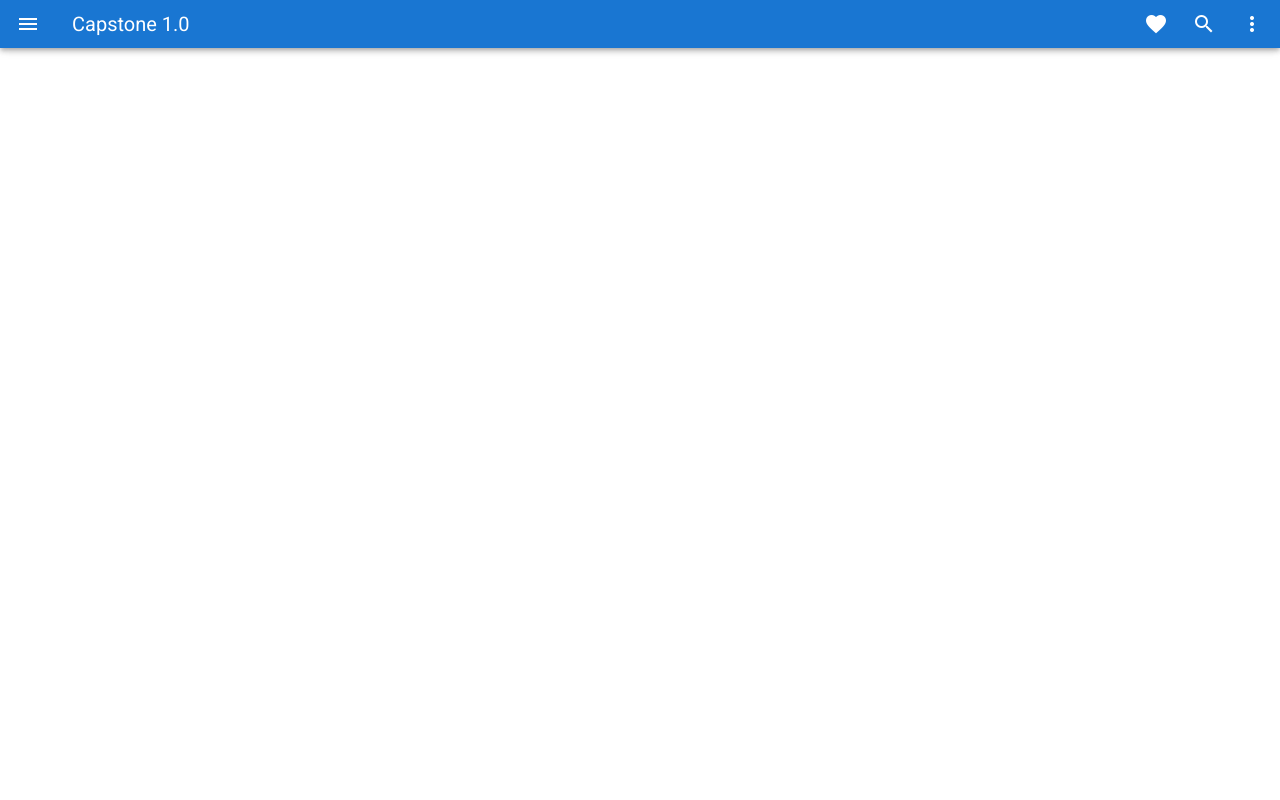
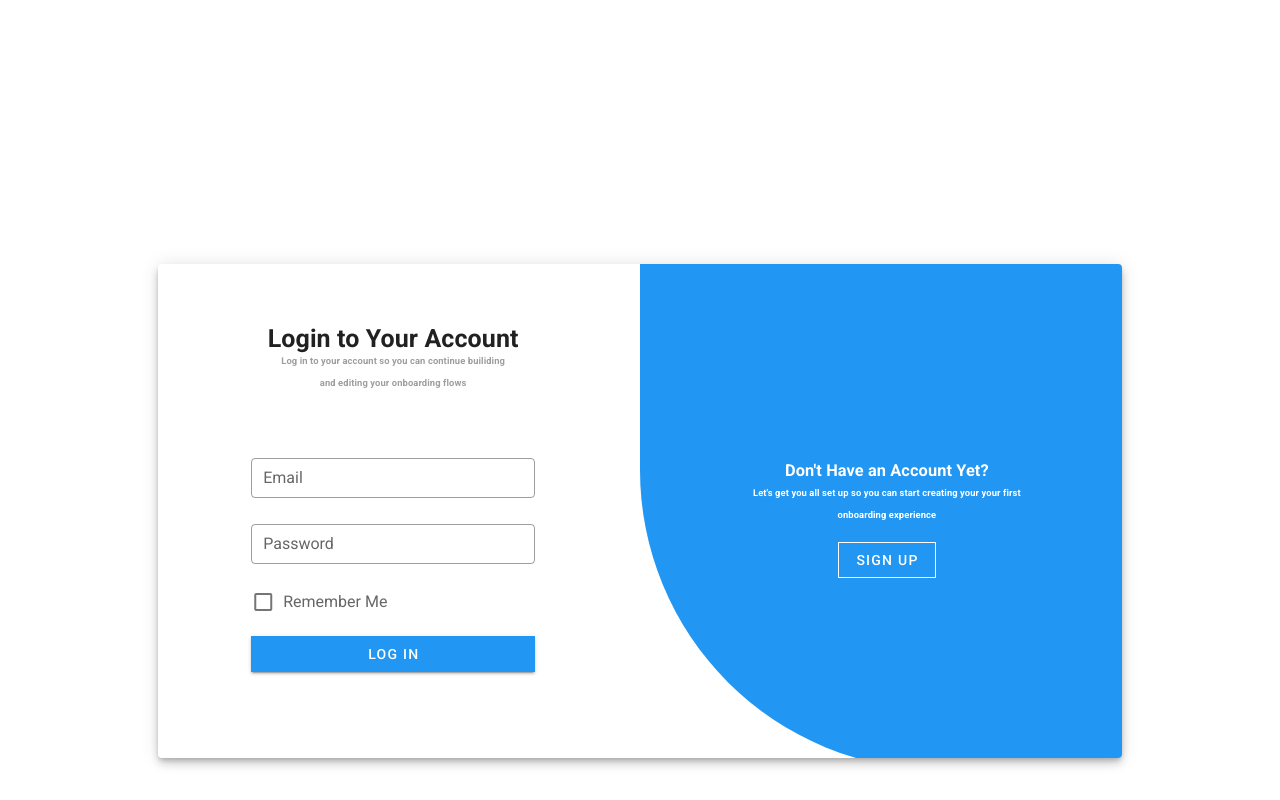
Before and after one commit to LeoPavlovski/capstone-app, a Vue app: page /login in a window 1280 px wide. Built offline with nearby package versions, Linux system fonts and the light colour scheme.

Commit message:
feat  : Started to implement the register and the login screen ,

```diff
--- a/src/App.vue
+++ b/src/App.vue
@@ -3,6 +3,7 @@
     <v-main>
       <router-view/>
       <v-app-bar
+           v-if="$route.path !=='/login'"
           color="primary accent-4"
           dense
           dark
@@ -10,7 +11,7 @@
       >
         <v-app-bar-nav-icon></v-app-bar-nav-icon>
 
-        <v-toolbar-title>Capstone 1.0</v-toolbar-title>
+        <v-toolbar-title>Internship Finder</v-toolbar-title>
 
         <v-spacer></v-spacer>
 
--- /dev/null
+++ b/src/components/Login.vue
@@ -0,0 +1,146 @@
+<template>
+  <v-container>
+    <v-row align="center" justify="center"  style="margin-top:200px;">
+      <v-col cols="12" sm="10">
+        <v-card class="elevation-6 mt-10" >
+          <v-window v-model="step">
+            <v-window-item :value="1">
+              <v-row>
+                <v-col cols="12" md="6">
+                  <v-card-text class="mt-12">
+                    <h4
+                        class="text-center"
+                        style="font-size:25px;"
+                    >Login to Your Account</h4>
+                    <h6
+                        class="text-center  grey--text "
+                    >Log in to your account so you can continue builiding <br>and editing your onboarding flows</h6>
+                    <v-row align="center" justify="center">
+                      <v-col cols="12" sm="8">
+
+                        <v-text-field
+                            label="Email"
+                            outlined
+                            dense
+                            color="blue"
+                            autocomplete="false"
+                            class="mt-16"
+                        />
+                        <v-text-field
+                            label="Password"
+                            outlined
+                            dense
+                            color="blue"
+                            autocomplete="false"
+                            type="password"
+
+                        />
+                        <v-row>
+                          <v-col cols="12" sm="7">
+                            <v-checkbox
+
+                                label="Remember Me"
+                                class="mt-n1"
+                                color="blue"
+                            > </v-checkbox>
+                          </v-col>
+                        </v-row>
+                        <v-btn color="blue" dark block tile>Log in</v-btn>
+                      </v-col>
+                    </v-row>
+                  </v-card-text>
+                </v-col>
+                <v-col cols="12" md="6" class="blue rounded-bl-xl" >
+                  <div style="  text-align: center; padding: 180px 0;">
+                    <v-card-text class="white--text" >
+                      <h3 class="text-center ">Don't Have an Account Yet?</h3>
+                      <h6
+                          class="text-center"
+                      >Let's get you all set up so you can start creating your your first<br>  onboarding experience</h6>
+                    </v-card-text>
+                    <div class="text-center">
+                      <v-btn tile outlined dark @click="step++">SIGN UP</v-btn>
+                    </div>
+                  </div>
+                </v-col>
+              </v-row>
+            </v-window-item>
+            <v-window-item :value="2">
+              <v-row >
+                <v-col cols="12" md="6" class="blue rounded-br-xl">
+                  <div style="  text-align: center; padding: 180px 0;">
+                    <v-card-text class="white--text" >
+                      <h3 class="text-center ">Alredy Signed up?</h3>
+                      <h6
+                          class="text-center"
+                      >Log in to your account so you can continue building and<br>  editing your onboarding flows</h6>
+                    </v-card-text>
+                    <div class="text-center">
+                      <v-btn tile outlined dark @click="step--">Log in</v-btn>
+                    </div>
+                  </div>
+                </v-col>
+
+                <v-col cols="12" md="6">
+                  <v-card-text class="mt-12">
+                    <h4
+                        class="text-center"
+                    >Sign Up for an Account</h4>
+                    <h6
+                        class="text-center  grey--text "
+                    >Let's get you all set up so you can start creatin your <br>
+                      first onboarding experiance</h6>
+                    <v-row align="center" justify="center">
+                      <v-col cols="12" sm="8">
+                        <v-text-field
+                            label="Email"
+                            outlined
+                            dense
+                            color="blue"
+                            autocomplete="false"
+                        />
+                        <v-text-field
+                            label="Password"
+                            outlined
+                            dense
+                            color="blue"
+                            autocomplete="false"
+                            type="password"
+
+                        />
+                        <v-btn color="blue" dark block tile>Sign up</v-btn>
+                      </v-col>
+                    </v-row>
+                  </v-card-text>
+                </v-col>
+              </v-row>
+            </v-window-item>
+          </v-window>
+        </v-card>
+      </v-col>
+    </v-row>
+  </v-container>
+</template>
+
+<script>
+
+
+export default {
+  data: () => ({
+    step: 1
+  }),
+  props: {
+    source: String
+  }
+
+
+}
+</script>
+<style scoped>
+.v-application .rounded-bl-xl {
+  border-bottom-left-radius: 300px !important;
+}
+.v-application .rounded-br-xl {
+  border-bottom-right-radius: 300px !important;
+}
+</style>
--- a/src/components/Dashboard.vue
+++ b/src/components/Profile.vue
@@ -10,7 +10,7 @@
               width="150"
               height="150"
               src="https://cdn3d.iconscout.com/3d/premium/thumb/man-avatar-8183369-6546914.png?f=webp"
-          ></img>
+          >
           <div class="d-flex flex-column justify-center ">
             <h4 class="mt-16 px-2 font-weight-bold">Welcome back , Leo Pavlovski 😇</h4>
             <h4 class="ml-2">ID : 129379</h4>
--- a/src/router/index.js
+++ b/src/router/index.js
@@ -1,5 +1,6 @@
 import Vue from 'vue'
 import VueRouter from 'vue-router'
+import Login from '@/components/Login.vue'
 import HomeView from '../views/HomeView.vue'
 
 Vue.use(VueRouter)
@@ -7,15 +8,22 @@ Vue.use(VueRouter)
 const routes = [
   {
     path: '/',
-    name: 'home',
-    component: HomeView
+    name: 'login',
+    component: Login
+  },
+  {
+    path: '/login',
+    name: 'login',
+    component: Login
+  },
+  {
+    path: '/myprofile',
+    name: 'profile',
+    component: () => import(/* webpackChunkName: "about" */ '../components/Profile.vue')
   },
   {
     path: '/about',
     name: 'about',
-    // route level code-splitting
-    // this generates a separate chunk (about.[hash].js) for this route
-    // which is lazy-loaded when the route is visited.
     component: () => import(/* webpackChunkName: "about" */ '../views/AboutView.vue')
   }
 ]
--- a/src/views/HomeView.vue
+++ b/src/views/HomeView.vue
@@ -1,15 +1,15 @@
 <template>
-  <dashboard-component />
+  <profile />
 </template>
 
 <script>
-  import DashboardComponent from '../components/Dashboard.vue'
+  import Profile from '../components/Profile.vue'
 
   export default {
-    name: 'Dashboard',
+    name: 'Profile',
 
     components: {
-      DashboardComponent,
+      Profile,
     },
   }
 </script>
```
Also changed, not shown: src/components/DashboardStudent.vue (added, +11 -0 lines).
